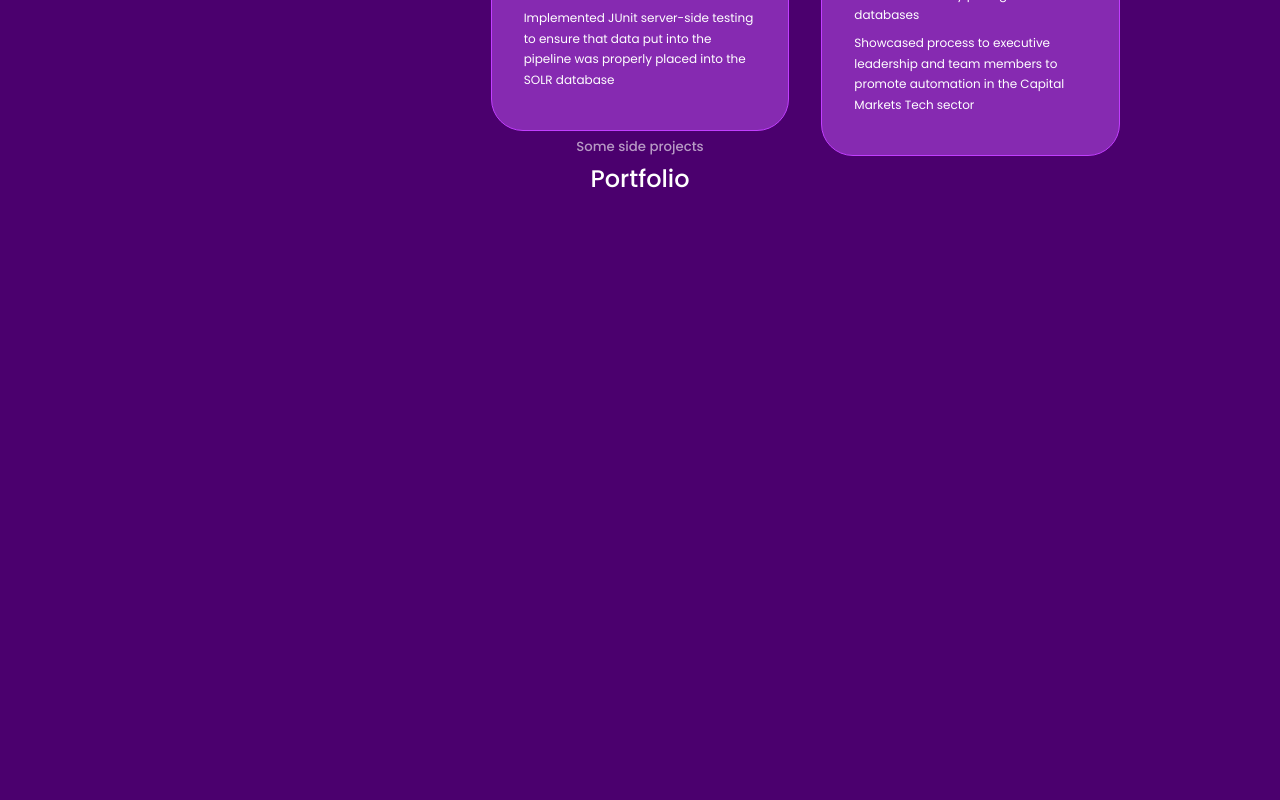
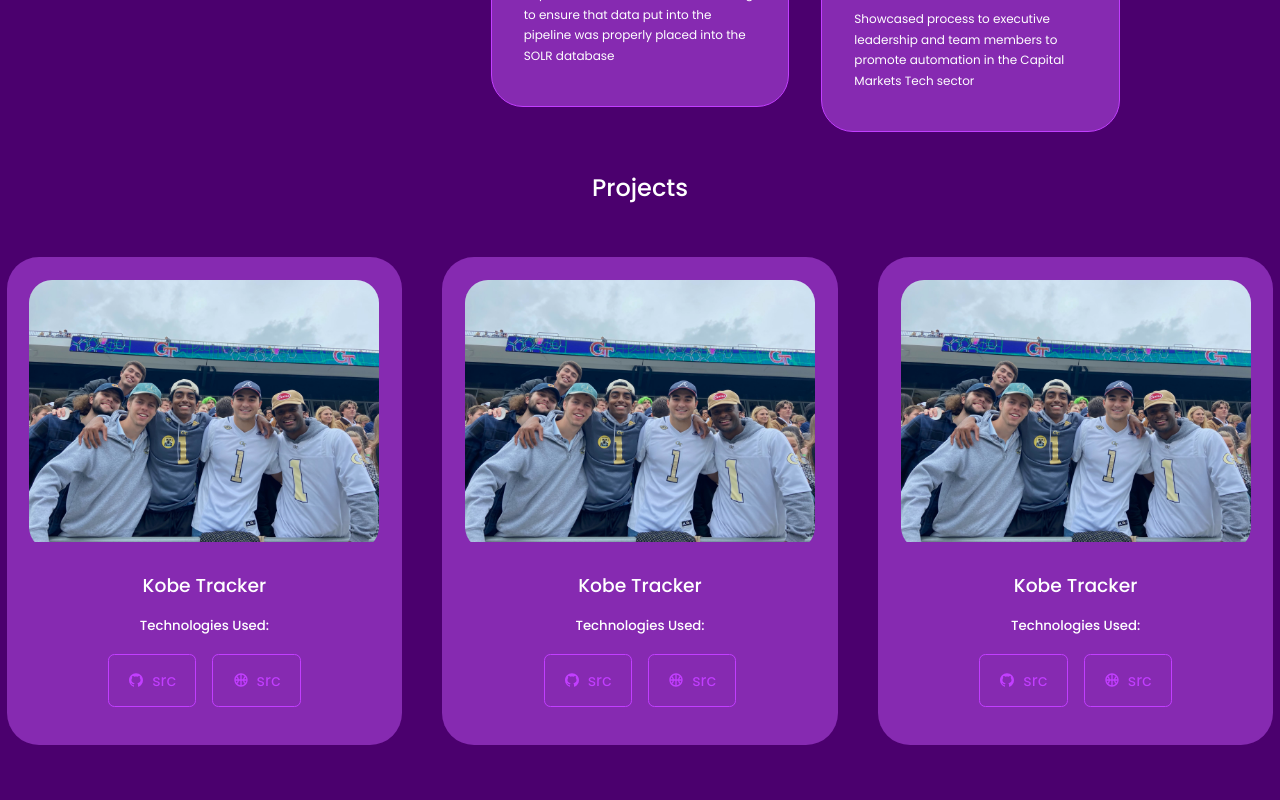
Before and after one commit to ankithkanderi24/my-website, a React (Create React App) app: page / in a window 1280 px wide. Shown: the part 2280-3080 px from the top of the page. Built offline with nearby package versions, Linux system fonts and the light colour scheme.

Commit message:
through project section

```diff
--- a/src/components/about/about.jsx
+++ b/src/components/about/about.jsx
@@ -53,9 +53,6 @@ const about = () => {
 
 
         </div>
-
-
-
       </container>
 
     </section>
--- a/src/components/header/header.css
+++ b/src/components/header/header.css
@@ -1,5 +1,5 @@
 header {
-    height: 100vh;
+    height: 90vh;
     padding-top: 5rem;
     overflow: hidden;
 }
--- a/src/components/projects/projects.css
+++ b/src/components/projects/projects.css
@@ -1,3 +1,76 @@
-.projects h2 {
-    margin-top: 100px;
+.portfolio_container {
+    display: grid;
+    grid-template-columns: repeat(3, 1fr);
+    gap: 2.5rem;
+    justify-content: center;
 }
+
+.portfolio_item {
+    background: var(--color-bg-variant);
+    padding: 1.3rem;
+    border-radius: 2rem;
+    border: 1px solid transparent;
+    transition: var(--transition);
+    display: flex;
+    flex-direction: column;
+    justify-content: center;
+    align-items: center;
+}
+
+
+
+.portfolio_item:hover {
+    border-color: var(--color-primary-variant);
+    background: transparent;
+}
+
+
+.portfolio_item-image {
+    border: 1px solid transparent;
+    border-radius: 1.5rem;
+    overflow: hidden;
+
+}
+
+.portfolio_item h3 {
+    margin: 1.2rem 0 0rem;
+}
+
+.portfolio_item h5 {
+    margin: .8rem 0 1rem;
+}
+
+
+
+.portfolio_item-cta {
+    display: flex;
+    gap: 1rem;
+    margin-bottom: 1rem;
+}
+.links {
+    display: flex;
+}
+.git-icon {
+    margin-top: 5px;
+    margin-right: .5rem;
+}
+
+@media screen and (max-width: 1024px) {
+    .portfolio_container {
+        grid-template-columns: 1fr 1fr;
+        gap: 1.2rem;
+    }
+    .btn-primary.slides {
+        display: none;
+    }
+}
+
+@media screen and (max-width: 600px) {
+    .portfolio_container {
+        grid-template-columns: 1fr;
+        gap: 1rem;
+    }
+    .btn-primary.slides {
+        display: none;
+    }
+}
--- a/src/components/projects/projects.jsx
+++ b/src/components/projects/projects.jsx
@@ -1,11 +1,114 @@
 import React from 'react'
 import './projects.css'
+import FootballGame from '../../resources/footballgame1.jpg'
+import {AiOutlineGithub} from 'react-icons/ai';
+import {MdOutlineSportsBasketball} from 'react-icons/md'
 
 const projects = () => {
   return (
     <section id = 'projects'>
-    <h5 className='small-words'>Some side projects</h5>
-      <h2>Portfolio</h2>
+      <h2>Projects</h2>
+
+      <div className="container portfolio_container">
+
+        {/*temp */}
+        <article className='portfolio_item'>
+
+          <div className="portfolio_item-image">
+          <img src={FootballGame} style={{ width: '350px', height: 'auto' }} alt="Football Game" />
+          </div>
+          <h3>Kobe Tracker</h3>
+          <h5>Technologies Used: </h5>
+          <div className = 'portfolio_item-cta'>
+          <a href = "https://github.com/ankithkanderi24/my-website" className = 'btn' target = '_blank' rel = 'noreferrer'>
+            <article className = 'links'>
+            <AiOutlineGithub className = 'git-icon'/>
+              <div>
+                src
+              </div>
+            </article>
+            </a>
+
+            <a href = "https://github.com/ankithkanderi24/my-website" className = 'btn' target = '_blank' rel = 'noreferrer'>
+            <article className = 'links'>
+            <MdOutlineSportsBasketball className = 'git-icon'/>
+
+              <div>
+                src
+              </div>
+            </article>
+            </a>
+          </div>
+        </article>
+
+        <article className='portfolio_item'>
+
+          <div className="portfolio_item-image">
+          <img src={FootballGame} style={{ width: '350px', height: 'auto' }} alt="Football Game" />
+          </div>
+          <h3>Kobe Tracker</h3>
+          <h5>Technologies Used: </h5>
+          <div className = 'portfolio_item-cta'>
+            <a href = "https://github.com/ankithkanderi24/my-website" className = 'btn' target = '_blank' rel = 'noreferrer'>
+            <article className = 'links'>
+              <AiOutlineGithub className = 'git-icon'/>
+
+              <div>
+                src
+              </div>
+            </article>
+            </a>
+            <a href = "https://github.com/ankithkanderi24/my-website" className = 'btn' target = '_blank' rel = 'noreferrer'>
+            <article className = 'links'>
+            <MdOutlineSportsBasketball className = 'git-icon'/>
+
+              <div>
+                src
+              </div>
+            </article>
+            </a>
+          </div>
+        </article>
+
+        <article className='portfolio_item'>
+
+          <div className="portfolio_item-image">
+          <img src={FootballGame} style={{ width: '350px', height: 'auto' }} alt="Football Game" />
+          </div>
+          <h3>Kobe Tracker</h3>
+          <h5>Technologies Used: </h5>
+          <div className = 'portfolio_item-cta'>
+            <a href = "https://github.com/ankithkanderi24/my-website" className = 'btn' target = '_blank' rel = 'noreferrer'>
+            <article className = 'links'>
+              <AiOutlineGithub className = 'git-icon'/>
+
+              <div>
+                src
+              </div>
+            </article>
+            </a>
+            <a href = "https://github.com/ankithkanderi24/my-website" className = 'btn' target = '_blank' rel = 'noreferrer'>
+            <article className = 'links'>
+            <MdOutlineSportsBasketball className = 'git-icon'/>
+
+              <div>
+                src
+              </div>
+            </article>
+            </a>
+          </div>
+        </article>
+
+
+
+
+
+
+
+
+
+      </div>
+
 
 
 
--- a/src/components/skills/skills.jsx
+++ b/src/components/skills/skills.jsx
@@ -2,7 +2,10 @@ import React from 'react'
 import './skills.css'
 const skills = () => {
   return (
-    <section id = 'skills'>Skills</section>
+    <section id = 'skills'>
+      <h2>Skills</h2>
+
+    </section>
 
   )
 }
--- a/src/index.css
+++ b/src/index.css
@@ -59,7 +59,7 @@ h1 {
 
 section {
   margin-top: 7rem;
-  height: 80vh;
+  height: 87vh;
 }
 
 section > h2, section > h5 {
```
Also changed, not shown: src/components/experience/experience.jsx (+8 -4 lines), src/resources/kobe.jpeg (added), src/resources/kobe1.jpeg (added).
